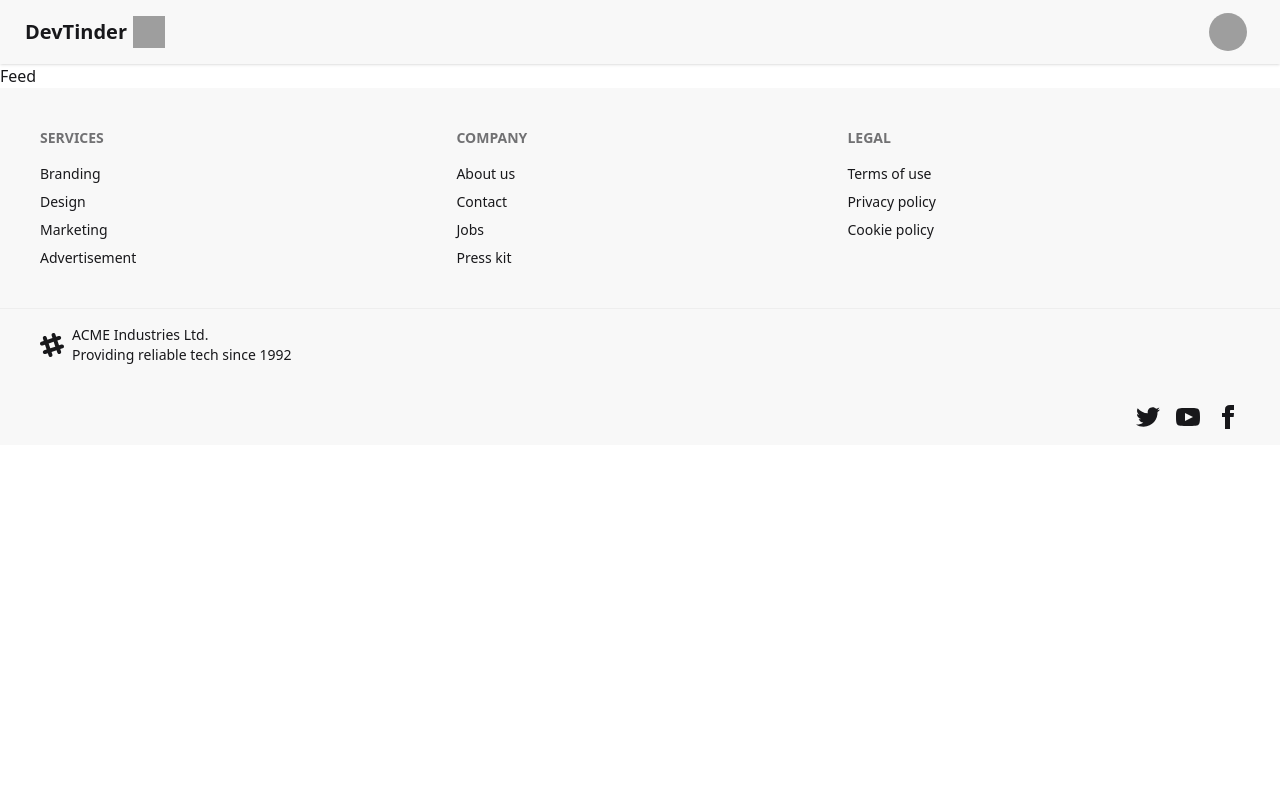
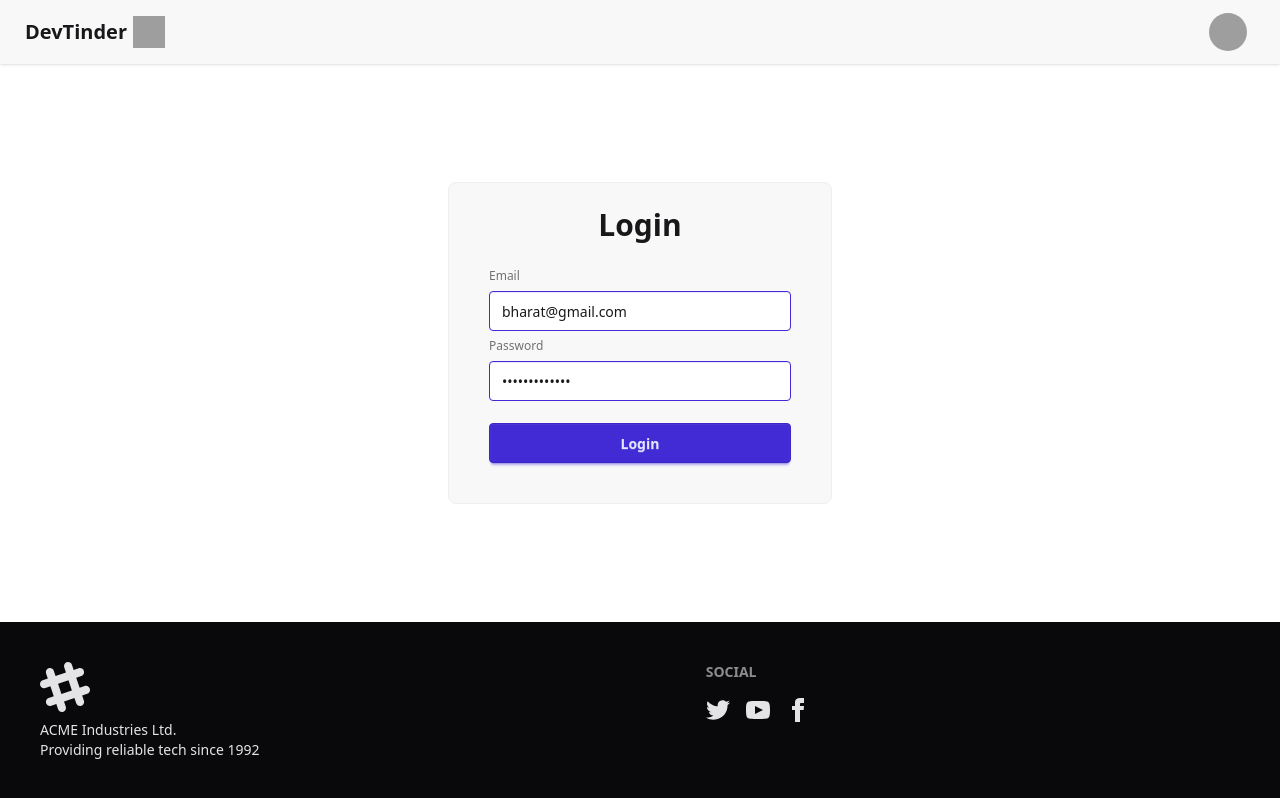
Before and after one commit to bharatsinghani4/dev-tinder, a React (Vite) app: page / in a window 1280 px wide. Built offline with nearby package versions, Linux system fonts and the light colour scheme; grey boxes are pictures that could not be loaded; the HTML template or start-up script is replaced by a standard one.

Commit message:
Installed axios and called the login api

```diff
--- a/package.json
+++ b/package.json
@@ -11,6 +11,7 @@
   },
   "dependencies": {
     "@tailwindcss/vite": "^4.1.4",
+    "axios": "^1.9.0",
     "react": "^19.0.0",
     "react-dom": "^19.0.0",
     "react-router": "^7.5.1",
--- a/src/App.jsx
+++ b/src/App.jsx
@@ -13,11 +13,11 @@ const App = () => {
       element: <Body />,
       children: [
         {
-          path: "",
+          path: "feed",
           element: <Feed />,
         },
         {
-          path: "login",
+          path: "",
           element: <Login />,
         },
         {
--- a/src/components/Footer.jsx
+++ b/src/components/Footer.jsx
@@ -2,34 +2,11 @@ import React from "react";
 
 const Footer = () => {
   return (
-    <div>
-      <footer className="footer sm:footer-horizontal bg-base-200 text-base-content p-10">
-        <nav>
-          <h6 className="footer-title">Services</h6>
-          <a className="link link-hover">Branding</a>
-          <a className="link link-hover">Design</a>
-          <a className="link link-hover">Marketing</a>
-          <a className="link link-hover">Advertisement</a>
-        </nav>
-        <nav>
-          <h6 className="footer-title">Company</h6>
-          <a className="link link-hover">About us</a>
-          <a className="link link-hover">Contact</a>
-          <a className="link link-hover">Jobs</a>
-          <a className="link link-hover">Press kit</a>
-        </nav>
-        <nav>
-          <h6 className="footer-title">Legal</h6>
-          <a className="link link-hover">Terms of use</a>
-          <a className="link link-hover">Privacy policy</a>
-          <a className="link link-hover">Cookie policy</a>
-        </nav>
-      </footer>
-      <footer className="footer bg-base-200 text-base-content border-base-300 border-t px-10 py-4">
-        <aside className="grid-flow-col items-center">
+    <footer className="footer sm:footer-horizontal bg-neutral text-neutral-content p-10">
+      <aside>
         <svg
-            width="24"
-            height="24"
+          width="50"
+          height="50"
           viewBox="0 0 24 24"
           xmlns="http://www.w3.org/2000/svg"
           fillRule="evenodd"
@@ -44,7 +21,8 @@ const Footer = () => {
           Providing reliable tech since 1992
         </p>
       </aside>
-        <nav className="md:place-self-center md:justify-self-end">
+      <nav>
+        <h6 className="footer-title">Social</h6>
         <div className="grid grid-flow-col gap-4">
           <a>
             <svg
@@ -82,7 +60,6 @@ const Footer = () => {
         </div>
       </nav>
     </footer>
-    </div>
   );
 };
 
--- a/src/components/Login.jsx
+++ b/src/components/Login.jsx
@@ -1,7 +1,75 @@
-import React from "react";
+import axios from "axios";
+import React, { useState } from "react";
 
 const Login = () => {
-  return <div>Login</div>;
+  const [email, setEmail] = useState("bharat@gmail.com");
+  const [password, setPassword] = useState("Singhani@1304");
+
+  const handleEmailChange = (e) => {
+    setEmail(e.target.value);
+  };
+
+  const handlePasswordChange = (e) => {
+    setPassword(e.target.value);
+  };
+
+  const handleFormSubmit = async (e) => {
+    e.preventDefault();
+
+    console.log({ email, password });
+    try {
+      const response = await axios.post(
+        "http://localhost:7777/login",
+        {
+          emailId: email,
+          password,
+        },
+        {
+          withCredentials: true,
+        }
+      );
+      console.log(response);
+    } catch (error) {
+      console.log(error);
+    }
+  };
+
+  return (
+    <div className="h-[calc(100vh_-_242px)] flex items-center justify-center">
+      <div className="card card-border bg-base-200 w-96 border-base-300 border">
+        <div className="card-body">
+          <h2 className="card-title justify-center text-3xl">Login</h2>
+          <form
+            className="fieldset bg-base-200 rounded-box w-full p-4"
+            onSubmit={handleFormSubmit}
+          >
+            <label className="label">Email</label>
+            <input
+              type="email"
+              className="input input-primary"
+              placeholder="Email"
+              onChange={handleEmailChange}
+              value={email}
+            />
+            <label className="label">Password</label>
+            <input
+              type="password"
+              className="input input-primary"
+              placeholder="Password"
+              onChange={handlePasswordChange}
+              value={password}
+            />
+            <button
+              className="btn  btn-primary mt-4"
+              type="submit"
+            >
+              Login
+            </button>
+          </form>
+        </div>
+      </div>
+    </div>
+  );
 };
 
 export default Login;
```
Also changed, not shown: 1 other file (tests, documents, lock files or other folders). Lines whose indentation alone changed are shown as unchanged.
